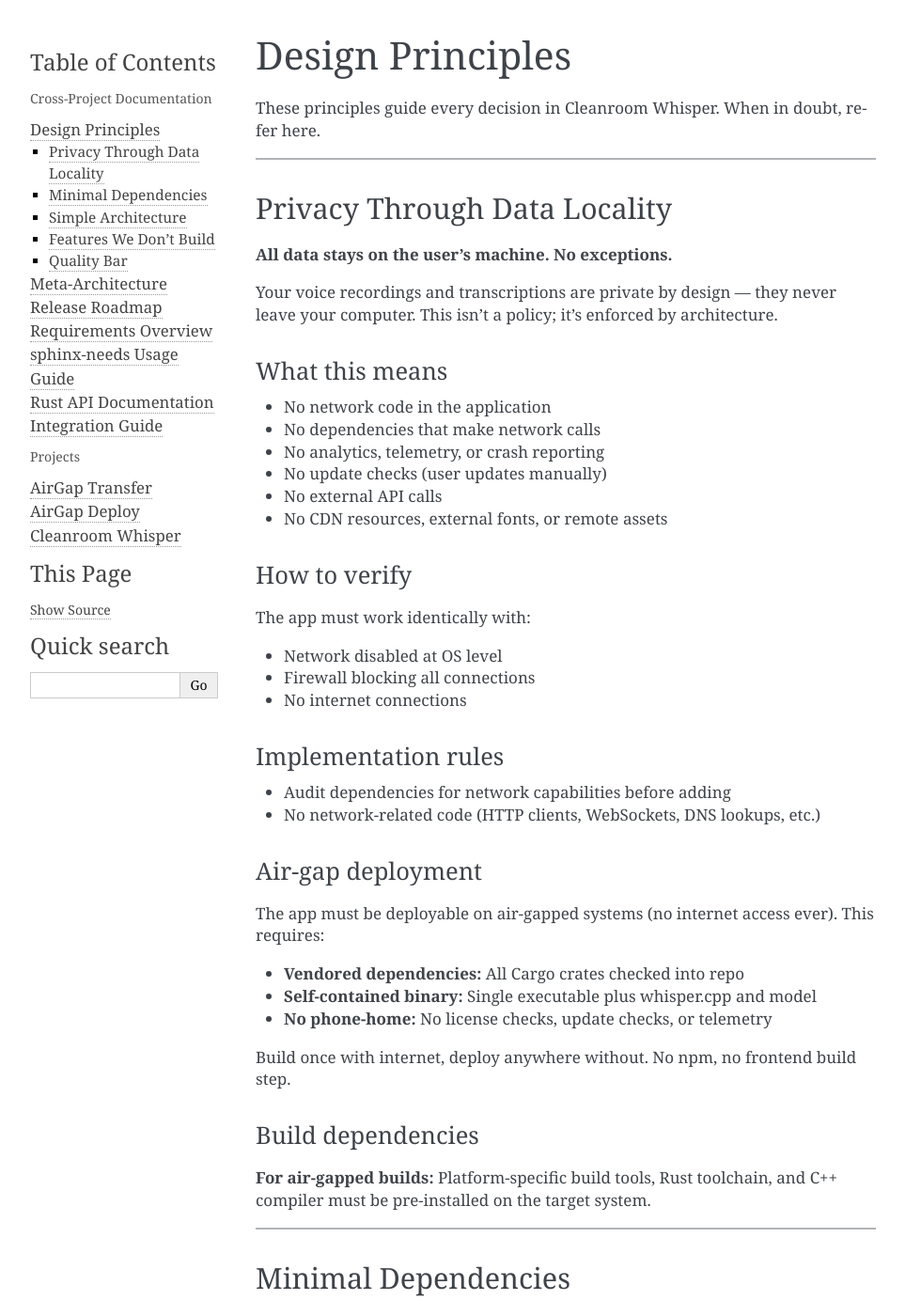
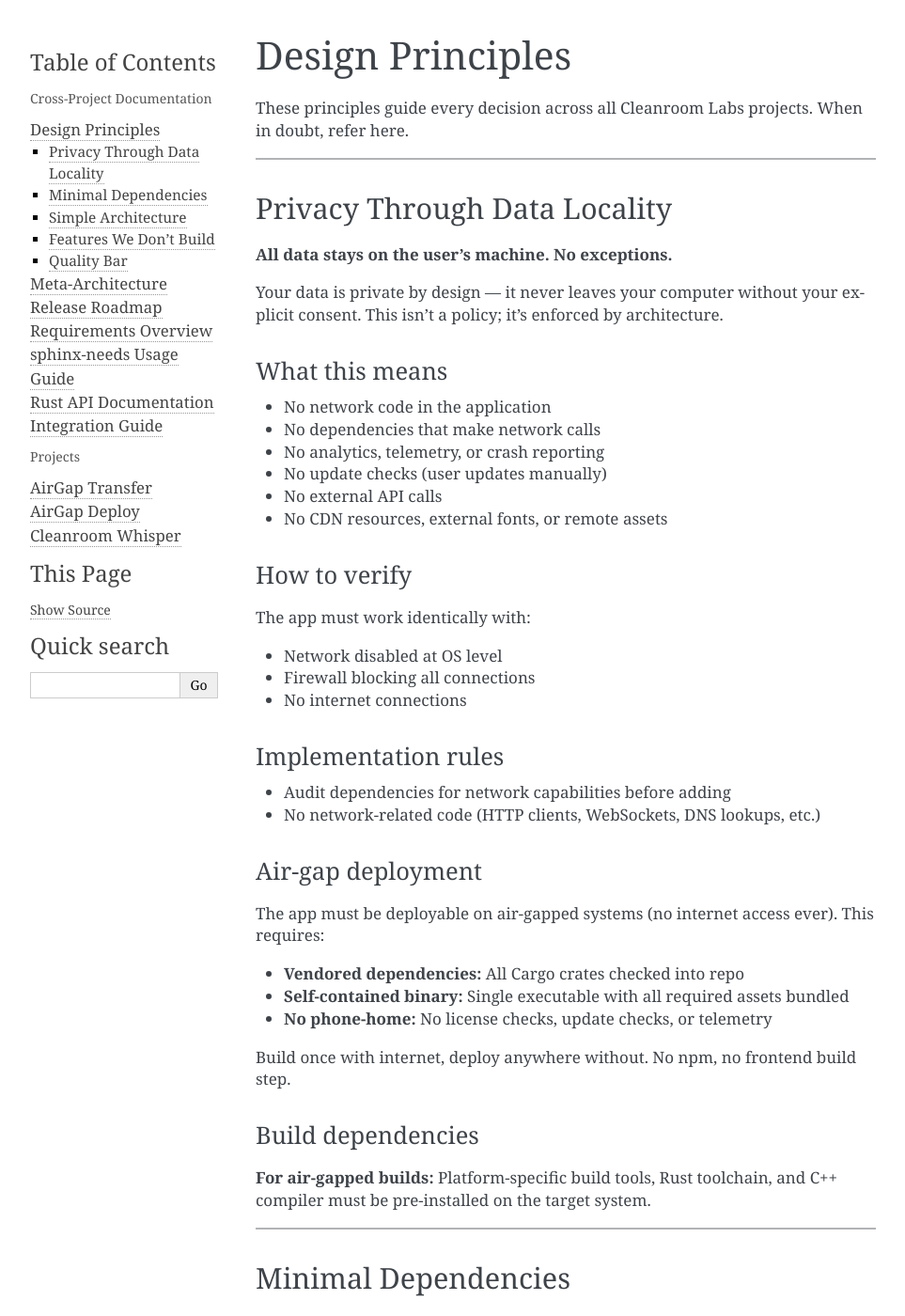
Before and after one commit to Cleanroom-Labs/cleanroom-technical-docs, a Sphinx documentation site: the page built from source/meta/principles.rst, in a window 1280 px wide and 1400 px high. Shown: the whole window at 94% size, without its empty margins (148-1111 px from the left). Built offline with Sphinx 7.4.7, drawn with Linux system fonts in a browser that asks for light colours; some of the changed text lies outside the part shown.

Commit message:
docs(principles): generalize cross-project design principles
Remove Cleanroom Whisper-specific references from the Design Principles
page since this is cross-project documentation that applies to all
Cleanroom Labs projects.

- Change intro from "Cleanroom Whisper" to "all Cleanroom Labs projects"
- Generalize "voice recordings and transcriptions" to "your data"
- Replace "whisper.cpp and model" with "all required assets bundled"
- Add "e.g." to format examples to indicate they're illustrative

Co-Authored-By: Claude Opus 4.5 <noreply@anthropic.com>

```diff
--- a/source/meta/principles.rst
+++ b/source/meta/principles.rst
@@ -1,7 +1,7 @@
 Design Principles
 =================
 
-These principles guide every decision in Cleanroom Whisper. When in doubt, refer here.
+These principles guide every decision across all Cleanroom Labs projects. When in doubt, refer here.
 
 --------------
 
@@ -10,7 +10,8 @@ Privacy Through Data Locality
 
 **All data stays on the user’s machine. No exceptions.**
 
-Your voice recordings and transcriptions are private by design — they never leave your computer. This isn’t a policy; it’s enforced by architecture.
+Your data is private by design — it never leaves your computer without your
+explicit consent. This isn't a policy; it's enforced by architecture.
 
 What this means
 ~~~~~~~~~~~~~~~
@@ -43,7 +44,7 @@ Air-gap deployment
 The app must be deployable on air-gapped systems (no internet access ever). This requires:
 
 - **Vendored dependencies:** All Cargo crates checked into repo
-- **Self-contained binary:** Single executable plus whisper.cpp and model
+- **Self-contained binary:** Single executable with all required assets bundled
 - **No phone-home:** No license checks, update checks, or telemetry
 
 Build once with internet, deploy anywhere without. No npm, no frontend build step.
@@ -126,8 +127,8 @@ Examples
 
 - **Avoid:** Trait abstractions for single implementations
 - **Prefer:** Simple functions
-- **Avoid:** Multiple format support (WAV, FLAC, MP3, M4A)
-- **Prefer:** Single format (WAV only)
+- **Avoid:** Multiple format support (e.g., WAV, FLAC, MP3, M4A)
+- **Prefer:** Single format (e.g., WAV only)
 
 --------------
 
```
